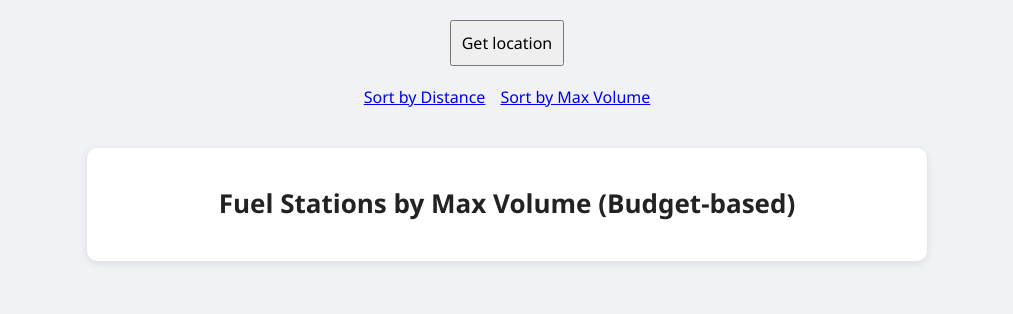
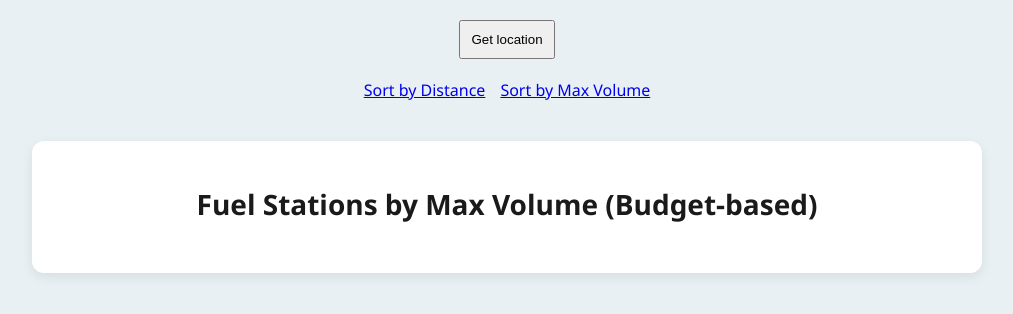
Before and after one commit to krajani21/fuel-cost-optimization, a React (Create React App) app in the folder frontend/: page /volume in a window 1280 px wide. Shown: the top 314 px of the page, without its empty margins (133-1146 px from the left). Built offline with nearby package versions, Linux system fonts and the light colour scheme.

Commit message:
made UI look a bit better with colors

```diff
--- a/frontend/src/styles/FuelList.css
+++ b/frontend/src/styles/FuelList.css
@@ -1,56 +1,91 @@
+/* Fuel Station Card Styling */
 .station-card {
-  padding: 15px;
-  margin-bottom: 15px;
-  border: 1px solid #ddd;
-  border-radius: 8px;
-  background-color: #fdfdfd;
-  transition: box-shadow 0.2s ease;
+  padding: 16px 20px;
+  margin-bottom: 16px;
+  border-radius: 10px;
+  background-color: #fdfefe;
+  box-shadow: 0 2px 6px rgba(0, 0, 0, 0.05);
+  border-left: 5px solid #007BFF;
+  transition: transform 0.2s ease, box-shadow 0.2s ease;
 }
 
 .station-card:hover {
-  box-shadow: 0 2px 6px rgba(0, 0, 0, 0.08);
+  transform: translateY(-2px);
+  box-shadow: 0 4px 10px rgba(0, 0, 0, 0.08);
 }
 
+/* Meta info like distance/duration */
 .station-meta {
   font-size: 0.9em;
   color: #555;
-  margin-top: 5px;
+  margin-top: 6px;
 }
 
+/* Additional info like fuel volume */
 .station-volume {
   font-size: 0.95em;
   color: #444;
-  margin-top: 8px;
+  margin-top: 10px;
 }
 
-.input-group {
-  margin-bottom: 15px;
-}
-
+/* Label + input styling */
 .input-label {
   display: inline-block;
   margin-right: 10px;
   font-weight: 500;
+  color: #333;
 }
 
 .input-field {
-  padding: 6px 10px;
-  border-radius: 5px;
+  padding: 7px 12px;
+  border-radius: 6px;
   border: 1px solid #ccc;
-  width: 100px;
+  width: 90px;
+  transition: border-color 0.2s ease;
 }
 
+.input-field:focus {
+  border-color: #007BFF;
+  outline: none;
+}
+
+/* Submit button */
 .submit-button {
-  padding: 6px 12px;
-  background-color: #007BFF;
+  padding: 7px 15px;
+  background: linear-gradient(145deg, #007BFF, #0056b3);
   color: white;
   border: none;
-  border-radius: 5px;
-  margin-left: 10px;
+  border-radius: 6px;
+  margin-left: 12px;
   cursor: pointer;
-  transition: background-color 0.3s ease;
+  transition: background 0.3s ease, transform 0.2s ease;
+  box-shadow: 0 2px 6px rgba(0, 123, 255, 0.4);
 }
 
 .submit-button:hover {
-  background-color: #0056b3;
+  background: linear-gradient(145deg, #0056b3, #004499);
+  transform: scale(1.03);
 }
+
+/* Responsive adjustments for mobile */
+@media (max-width: 600px) {
+  .container {
+    padding: 15px;
+  }
+
+  .input-field {
+    width: 100%;
+    margin-top: 8px;
+  }
+
+  .input-label {
+    display: block;
+    margin-bottom: 6px;
+  }
+
+  .submit-button {
+    display: block;
+    margin: 12px 0 0 0;
+    width: 100%;
+  }
+}
--- a/frontend/src/styles/global.css
+++ b/frontend/src/styles/global.css
@@ -1,29 +1,25 @@
-/* global.css: sets base styles for the app */
-
+/* Reset & base styles */
 body {
   margin: 0;
   padding: 0;
-  font-family: "Segoe UI", Roboto, Arial, sans-serif;
-  background-color: #f0f2f5;
+  font-family: "Segoe UI", "Roboto", "Arial", sans-serif;
+  background-color: #e9f0f4;
   color: #333;
 }
 
-h1 {
-  font-size: 26px;
-  margin-bottom: 20px;
-  color: #222;
+/* Main container styling */
+.container {
+  max-width: 900px;
+  margin: 40px auto;
+  padding: 25px;
+  background-color: #ffffff;
+  border-radius: 12px;
+  box-shadow: 0 4px 12px rgba(0, 0, 0, 0.08);
 }
 
-input, button {
-  font-family: inherit;
-  font-size: 16px;
+/* Headings */
+h1 {
+  font-size: 28px;
+  margin-bottom: 25px;
+  color: #1a1a1a;
 }
-
-.container {
-  max-width: 800px;
-  margin: 40px auto;
-  padding: 20px;
-  background-color: #fff;
-  border-radius: 10px;
-  box-shadow: 0 2px 8px rgba(0,0,0,0.1);
-}
```
